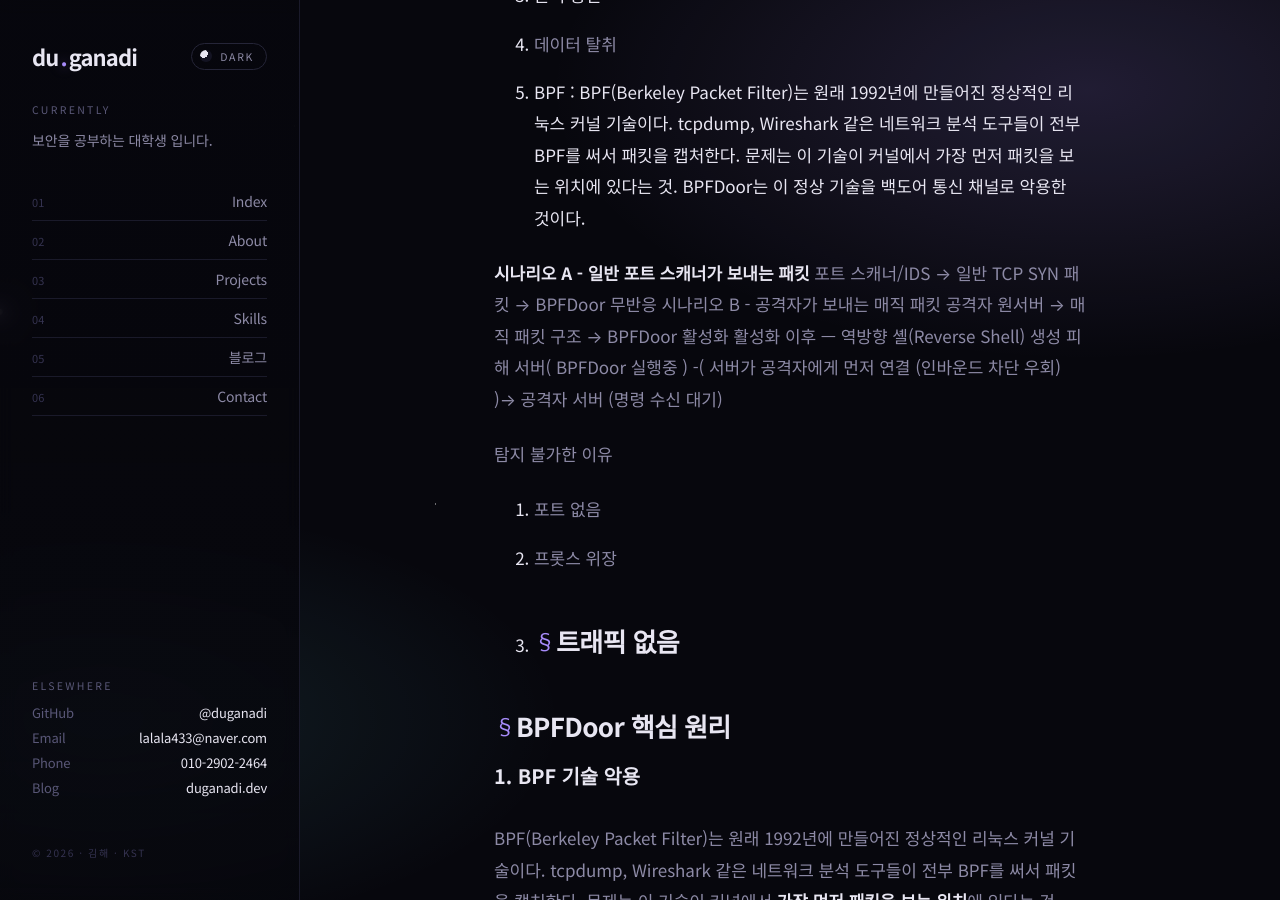
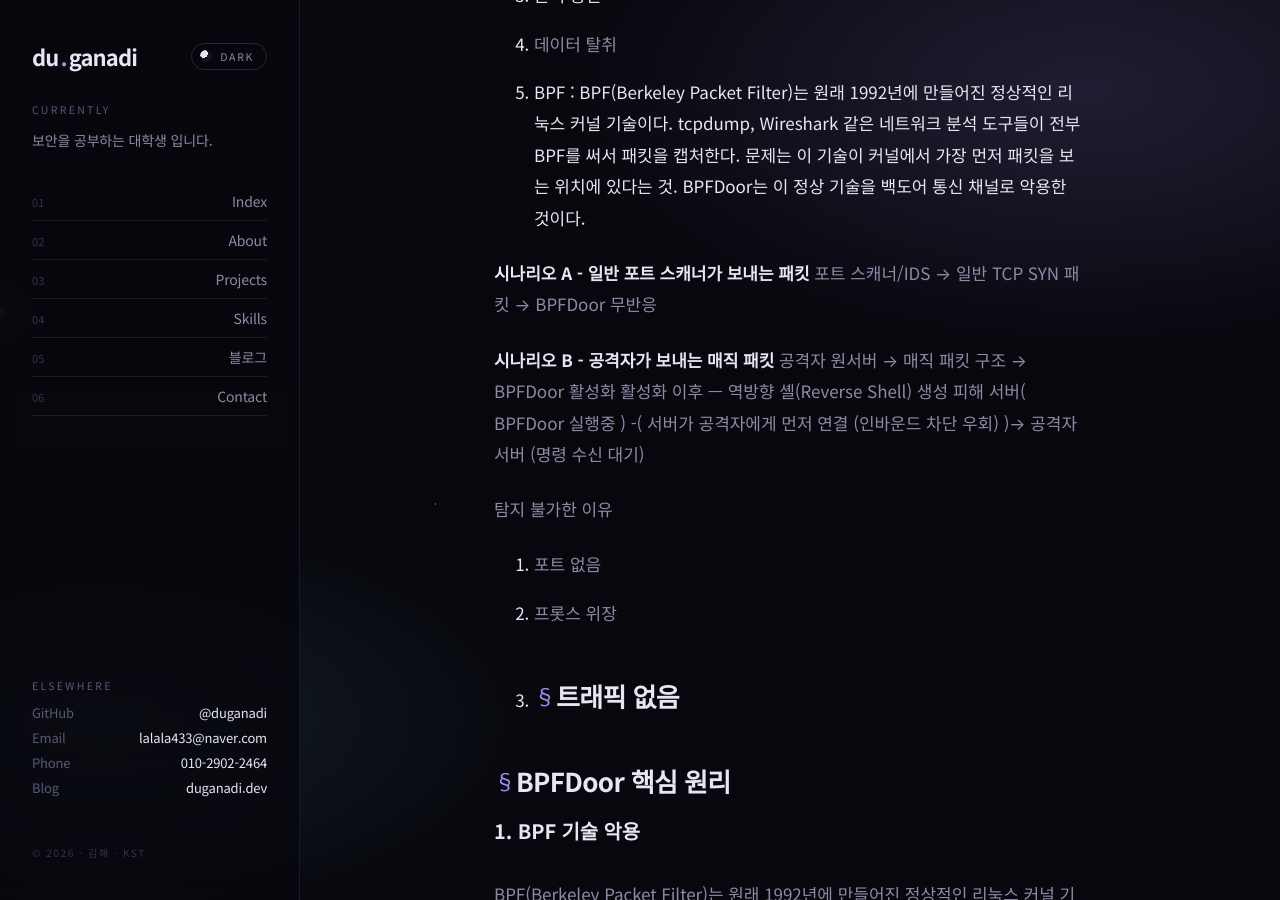
Before and after one commit to duduganadi/duduganadi.github.io, a Jekyll site: the page built from _posts/2026-05-29-skt-bpfdoor.md, in a window 1280 px wide and 900 px high, scrolled down 976 px. Built offline with Jekyll 4.4.1, drawn with Linux system fonts in a browser that asks for light colours.

```diff
--- a/_posts/2026-05-29-skt-bpfdoor.md
+++ b/_posts/2026-05-29-skt-bpfdoor.md
@@ -32,7 +32,8 @@ tcpdump, Wireshark 같은 네트워크 분석 도구들이 전부 BPF를 써서
 
 **시나리오 A - 일반 포트 스캐너가 보내는 패킷**
 포트 스캐너/IDS → 일반 TCP SYN 패킷 → BPFDoor 무반응
-시나리오 B - 공격자가 보내는 매직 패킷
+
+**시나리오 B - 공격자가 보내는 매직 패킷**
 공격자 원서버 → 매직 패킷 구조 → BPFDoor 활성화
 활성화 이후 — 역방향 셸(Reverse Shell) 생성
 피해 서버( BPFDoor 실행중 ) -( 서버가 공격자에게 먼저 연결 (인바운드 차단 우회) )→ 공격자 서버 (명령 수신 대기)
```
